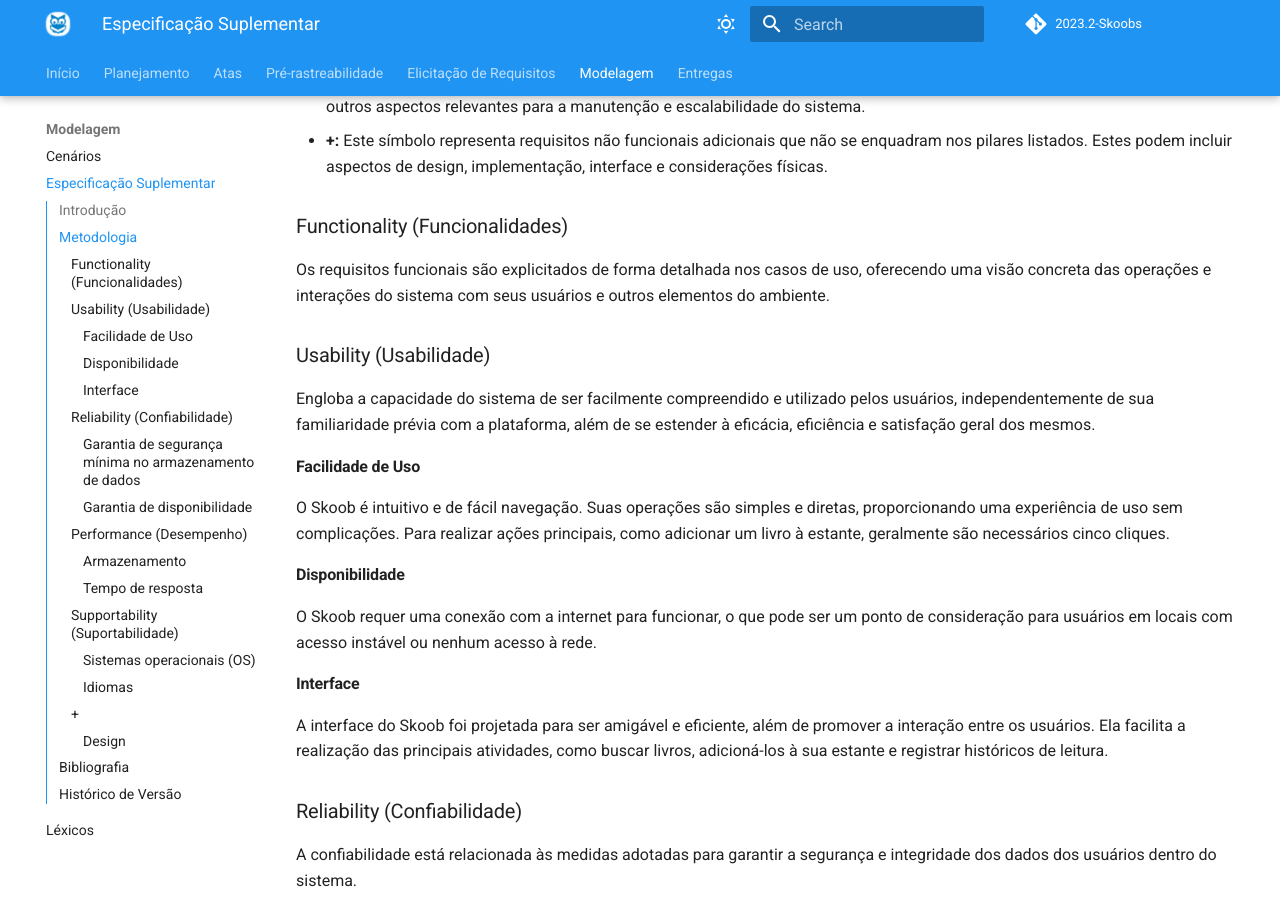
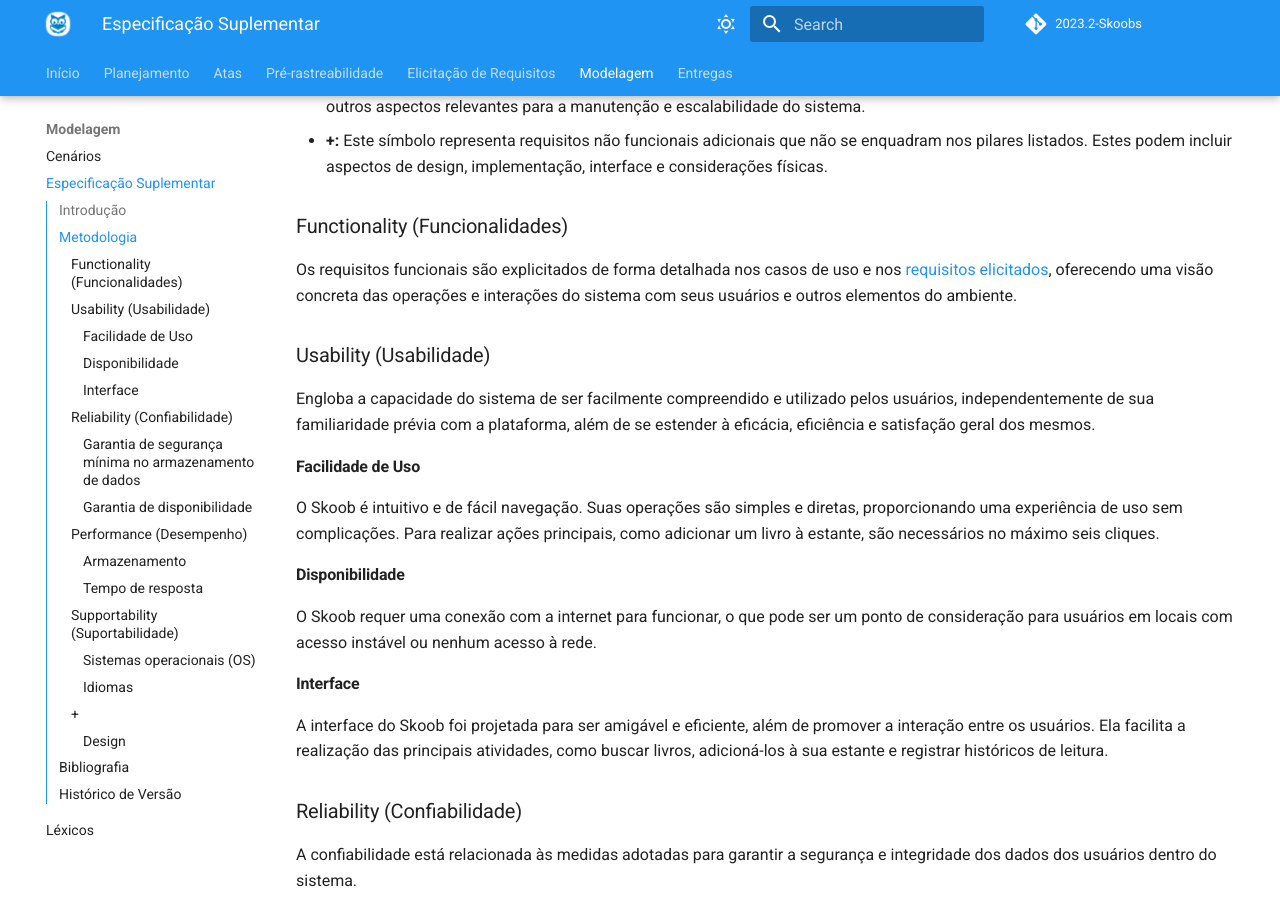
Before and after one commit to Requisitos-de-Software/2023.2-Skoob, an MkDocs documentation site: the page built from docs/modelagem/especificacao_suplementar.md, in a window 1280 px wide and 900 px high, scrolled down 899 px. Built offline with MkDocs 1.6.1 and Material for MkDocs 9.7.7, drawn with Linux system fonts in a browser that asks for light colours; comment, search, counter and statistics services are not loaded.

Commit message:
correção: especificação suplementar

```diff
--- a/docs/modelagem/especificacao_suplementar.md
+++ b/docs/modelagem/especificacao_suplementar.md
@@ -25,7 +25,7 @@
 
 ### Functionality (Funcionalidades)
 
-Os requisitos funcionais são explicitados de forma detalhada nos casos de uso, oferecendo uma visão concreta das operações e interações do sistema com seus usuários e outros elementos do ambiente.
+Os requisitos funcionais são explicitados de forma detalhada nos casos de uso e nos [requisitos elicitados](../elicitacao/requisitos.md), oferecendo uma visão concreta das operações e interações do sistema com seus usuários e outros elementos do ambiente.
 
 ### Usability (Usabilidade)
 
@@ -33,7 +33,7 @@
 
 #### Facilidade de Uso
 
-O Skoob é intuitivo e de fácil navegação. Suas operações são simples e diretas, proporcionando uma experiência de uso sem complicações. Para realizar ações principais, como adicionar um livro à estante, geralmente são necessários cinco cliques.
+O Skoob é intuitivo e de fácil navegação. Suas operações são simples e diretas, proporcionando uma experiência de uso sem complicações. Para realizar ações principais, como adicionar um livro à estante, são necessários no máximo seis cliques.
 
 #### Disponibilidade
 
```
